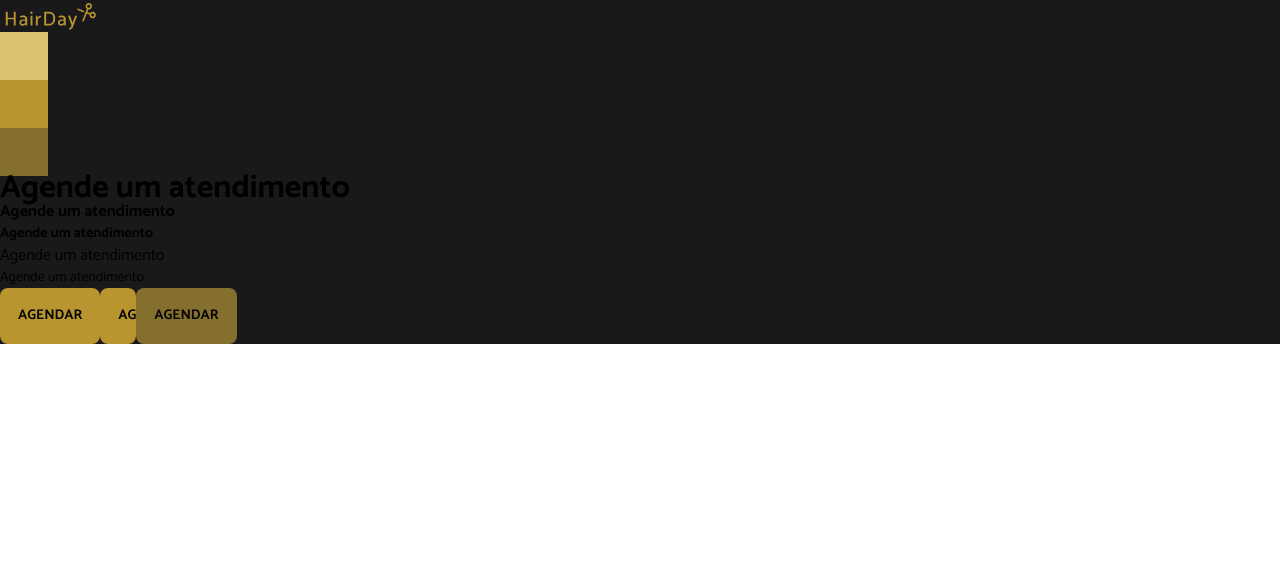
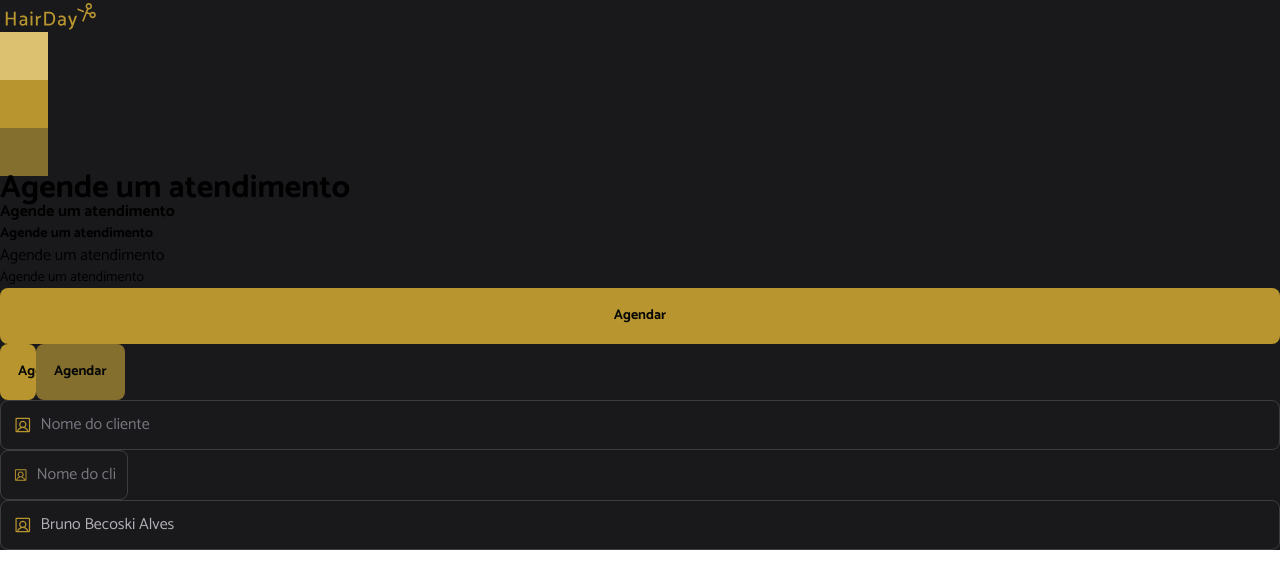
Before and after one commit to BrunoBecoski/reactjs-hairday, a React (Vite) app: page / in a window 1280 px wide. Shown: the top 588 px of the page. Built offline with nearby package versions, Linux system fonts and the light colour scheme.

Commit message:
Cria o componente Input

```diff
--- a/src/App.tsx
+++ b/src/App.tsx
@@ -1,4 +1,7 @@
+import { UserSquareIcon } from "@phosphor-icons/react";
+
 import { Button } from "./components/button";
+import { Input } from "./components/input";
 
 import LogoImg from "./assets/logo.svg";
 
@@ -17,9 +20,17 @@ export function App() {
       <p className="text-text-md">Agende um atendimento</p>
       <p className="text-text-sm">Agende um atendimento</p>
 
-      <Button>Agendar</Button>
+      <Button className="w-full">Agendar</Button>
       <Button className="w-9">Agendar</Button>
       <Button disabled>Agendar</Button>
+
+      <Input icon={UserSquareIcon} placeholder="Nome do cliente" />
+      <Input
+        icon={UserSquareIcon}
+        placeholder="Nome do cliente"
+        className="w-32"
+      />
+      <Input icon={UserSquareIcon} value="Bruno Becoski Alves" />
     </div>
   );
 }
--- a/src/components/button.tsx
+++ b/src/components/button.tsx
@@ -6,7 +6,7 @@ export function Button({ className, ...props }: ButtonProps) {
   return (
     <button
       className={`
-        uppercase cursor-pointer text-title-sm font-bold text-gray-900 bg-yellow-base rounded-lg p-4.5 not-disabled:hover:bg-yellow-light disabled:bg-yellow-dark disabled:cursor-not-allowed transition-colors
+        cursor-pointer text-title-sm font-bold text-gray-900 bg-yellow-base rounded-lg p-4.5 not-disabled:hover:bg-yellow-light disabled:bg-yellow-dark disabled:cursor-not-allowed transition-colors
         ${className}
        `}
       {...props}
--- /dev/null
+++ b/src/components/input.tsx
@@ -0,0 +1,27 @@
+import type { Icon } from "@phosphor-icons/react";
+import type { ComponentProps } from "react";
+
+interface InputProps extends ComponentProps<"input"> {
+  icon: Icon;
+}
+
+export function Input({
+  icon: IconComponent,
+  className,
+  ...props
+}: InputProps) {
+  return (
+    <label
+      className={`
+        cursor-text border border-gray-500 p-3 rounded-lg focus-within:border-yellow-dark flex items-center gap-2 group
+        ${className}
+      `}
+    >
+      <IconComponent size={20} className="text-yellow-base" />
+      <input
+        className="w-full focus:outline-0 text-text-md text-gray-200 placeholder:text-gray-400 placeholder:text-text-md focus:gro"
+        {...props}
+      />
+    </label>
+  );
+}
```
